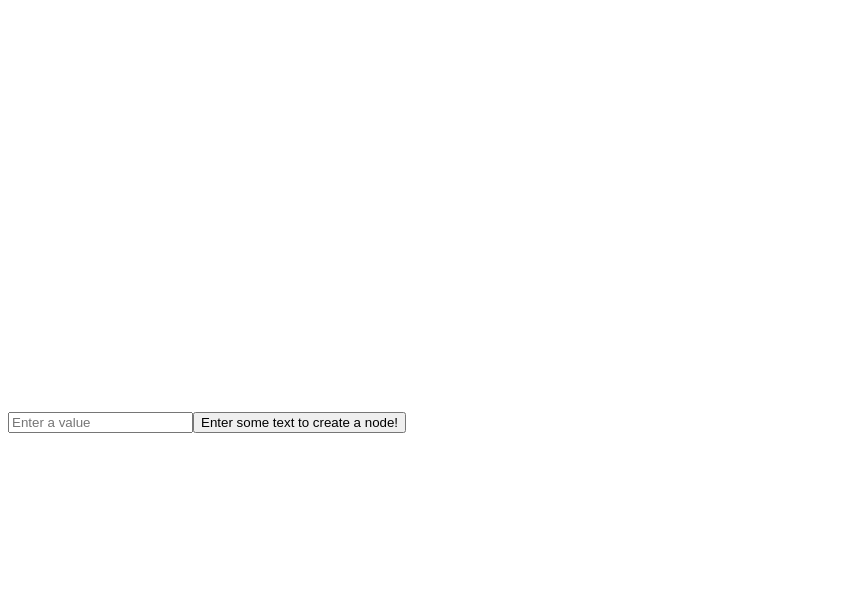
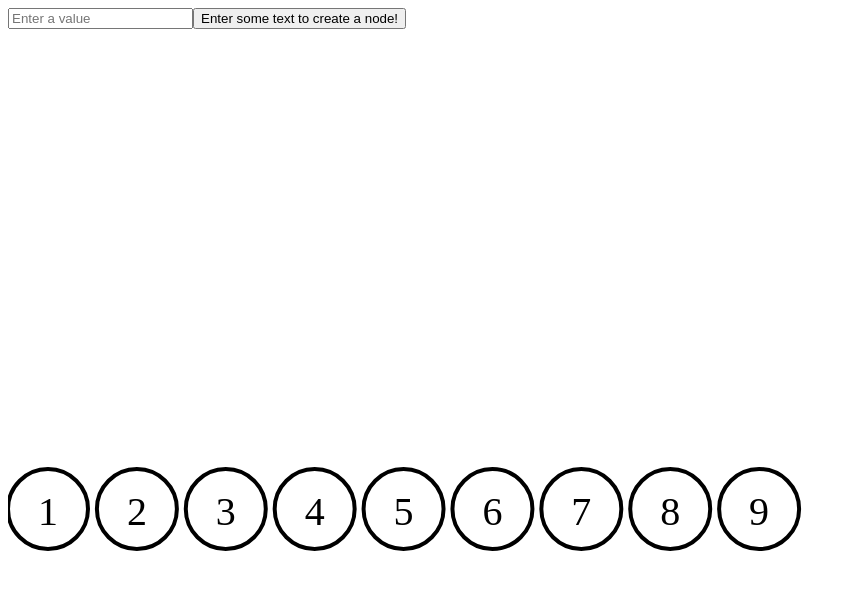
Before and after one commit to lukebelliveau/data-structures-and-algorithms, a React app: page / in a window 1280 px wide. Shown: the top 590 px of the page, without its empty margins (0-856 px from the left). Built offline with nearby package versions, Linux system fonts and the light colour scheme.

Commit message:
added buttons to add nodes to tree

```diff
--- a/src/binaryTree/components/BinaryTree.jsx
+++ b/src/binaryTree/components/BinaryTree.jsx
@@ -7,9 +7,13 @@ const LEFT = 'left';
 const RIGHT = 'right';
 
 const style = {
-  div: {
-    height: '400px',
-    width: '400px',
+  container: {
+    height: '500px',
+    width: '800px'
+  },
+  tree: {
+    height: '80%',
+    width: '100%',
   },
 };
 
@@ -67,7 +71,7 @@ const Subtree = ({ node, leftBound, rightBound, parentCenter }) => {
 const NodeInput = ({ enteredValue, onInputChange, onButtonClick }) => {
   const buttonText = enteredValue === '' ?
     `Enter some text to create a node!` :
-    `Click here to create a node with ${ typeof enteredValue } ${ enteredValue }`
+    `Click here to create a node with ${ typeof enteredValue } ${ enteredValue }`;
 
   return (
     <div>
@@ -77,16 +81,31 @@ const NodeInput = ({ enteredValue, onInputChange, onButtonClick }) => {
   )
 };
 
+const NodeButtons = ({ nodeValues, onClick }) => {
+  let interval = 100 / nodeValues.length;
+  let currentX = 0 - interval + radius;
+
+  return (
+    <svg viewBox="0 0 100 100">
+      {
+        nodeValues.map(value => <Node onClick={ onClick } node={ new TreeNode(value) } x={ currentX += interval } y={ 10 } key={ value }/>)
+      }
+    </svg>
+  )
+};
+
 class BinaryTree extends React.Component {
   constructor(props) {
     super(props);
     this.state = {
       enteredValue: '',
       tree: new BinaryTreeDataStructure(),
+      nodeValues: [1, 2, 3, 4, 5, 6, 7, 8, 9]
     };
 
     this.changeEnteredValue = this.changeEnteredValue.bind(this);
-    this.createNode = this.createNode.bind(this);
+    this.createNodeFromButton = this.createNodeFromButton.bind(this);
+    this.createNodeFromInput = this.createNodeFromInput.bind(this);
   };
 
   changeEnteredValue(event) {
@@ -95,18 +114,31 @@ class BinaryTree extends React.Component {
     this.setState(() => ({enteredValue: value}))
   };
 
-  createNode() {
+  createNodeFromInput() {
+    //EW
     this.state.tree.insert(new TreeNode(this.state.enteredValue));
-    this.setState(() => ({enteredValue: ''}))
+    this.setState((prevState) => ({
+      tree: prevState.tree
+    }));
+  }
+
+  createNodeFromButton(value) {
+    this.state.tree.insert(new TreeNode(value));
+    this.setState((prevState) => ({
+      nodeValues: prevState.nodeValues.filter(item => item !== value)
+    }))
   };
 
   render() {
     return (
-      <div style={ style.div }>
-        <svg viewBox="0 0 100 100">
-          <Subtree node={ this.state.tree.root } leftBound={ 0 } rightBound={ 100 } parentY={ -5 }/>
-        </svg>
-        <NodeInput enteredValue={ this.state.enteredValue } onInputChange={ this.changeEnteredValue } onButtonClick={ this.createNode }/>
+      <div style={ style.container }>
+        <NodeInput enteredValue={ this.state.enteredValue } onInputChange={ this.changeEnteredValue } onButtonClick={ this.createNodeFromInput } />
+        <div style={ style.tree }>
+          <svg viewBox="0 0 100 100">
+            <Subtree node={ this.state.tree.root } leftBound={ 0 } rightBound={ 100 } parentY={ -5 }/>
+          </svg>
+        </div>
+        <NodeButtons nodeValues={ this.state.nodeValues } onClick={ this.createNodeFromButton } style={{ height: '20%', width:'100%' }}/>
       </div>
     )
   }
--- a/src/shared/NodeComponent.jsx
+++ b/src/shared/NodeComponent.jsx
@@ -13,8 +13,8 @@ const style = {
 
 export const radius = 5;
 
-const NodeComponent = ({ node, x, y }) => (
-  <svg>
+const NodeComponent = ({ node, x, y, onClick }) => (
+  <svg onClick={ () => onClick(node.data) }>
     <circle cx={ x } cy={ y } r={radius} style={ style.circle }>
     </circle>
     <text x={ x } y={ y + 2 } textAnchor="middle" style={ style.text }>
```
